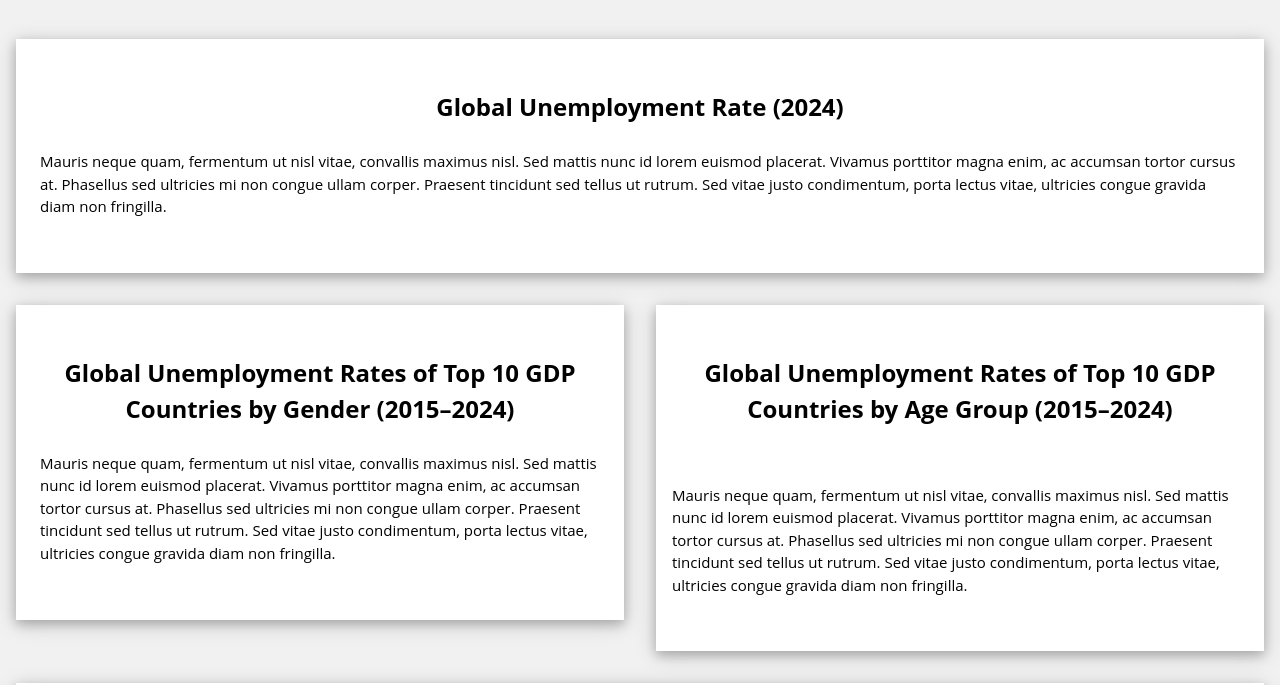
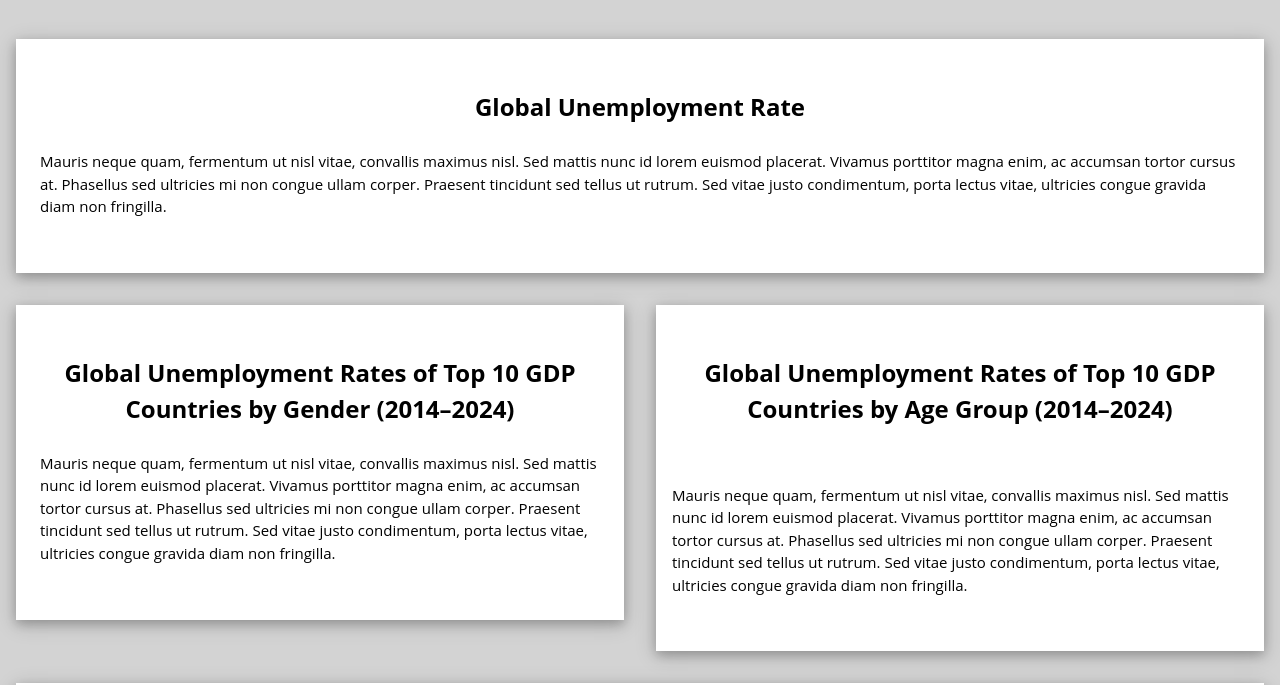
Before and after one commit to pkam0010/FIT3179, a plain HTML site: page DV2/index.html in a window 1280 px wide. Shown: the part 115-800 px from the top of the page. Drawn offline with nearby package versions, Linux system fonts and the light colour scheme; files that its build step writes are made by us from their sources; a script that the page names is missing.

Commit message:
Added background

```diff
--- a/DV2/css/style.css
+++ b/DV2/css/style.css
@@ -34,6 +34,14 @@
   height: auto;
 }
 
+body {
+  background-image: url('images/background.png');
+  background-size: cover;
+  background-position: center;
+  background-attachment: fixed;
+  background-repeat: no-repeat;
+}
+
 body, h1, h2, h3, h4, h5 {
   font-family: "Raleway", sans-serif;
 }
--- a/DV2/index.html
+++ b/DV2/index.html
@@ -18,7 +18,7 @@
 
 </head>
 
-<body class="w3-light-grey">
+<body>
 
 <!-- w3-content defines a container for fixed size centered content,
 and is wrapped around the whole page content, except for the footer in this example -->
@@ -35,7 +35,7 @@ and is wrapped around the whole page content, except for the footer in this exam
 <div class="w3-col s12">
     <div class="w3-card-4 w3-margin w3-white w3-padding-24">
       <div class="w3-row-padding w3-padding-16">
-        <h3 class="w3-center"><b>Global Unemployment Rate (2024)</b></h3>
+        <h3 class="w3-center"><b>Global Unemployment Rate</b></h3>
         <div id="choropleth_map" style="width:100%; height:auto;"></div>
 
         <script type="text/javascript">
@@ -55,7 +55,7 @@ and is wrapped around the whole page content, except for the footer in this exam
 <div class="w3-col l6 s12">
   <div class="w3-card-4 w3-margin w3-white w3-padding-24">
     <div class="w3-row-padding w3-padding-16">
-      <h3 class="w3-center"><b>Global Unemployment Rates of Top 10 GDP Countries by Gender (2015–2024)</b></h3>
+      <h3 class="w3-center"><b>Global Unemployment Rates of Top 10 GDP Countries by Gender (2014–2024)</b></h3>
 
       <div id="gender_chart_container">
         <div id="gender_bar_chart" style="width:100%; height:auto;"></div>
@@ -79,7 +79,7 @@ and is wrapped around the whole page content, except for the footer in this exam
     <div class="w3-container w3-padding-16">
 
       <h3 style="text-align:center; margin-bottom:10px;">
-        <b>Global Unemployment Rates of Top 10 GDP Countries by Age Group (2015–2024)</b>
+        <b>Global Unemployment Rates of Top 10 GDP Countries by Age Group (2014–2024)</b>
       </h3>
 
       <div id="age_group_line_chart" style="width:100%; height:auto;"></div>
```
Also changed, not shown: 1 other file.
